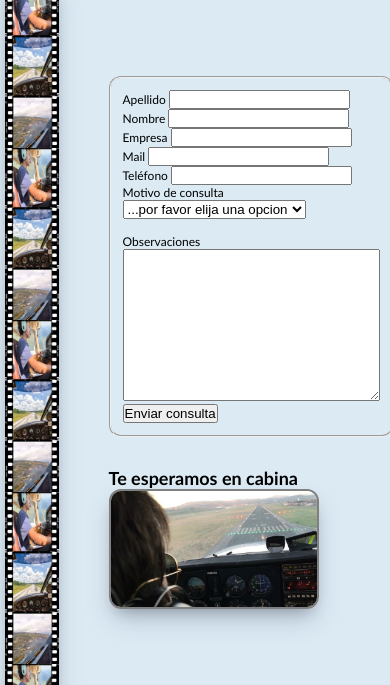
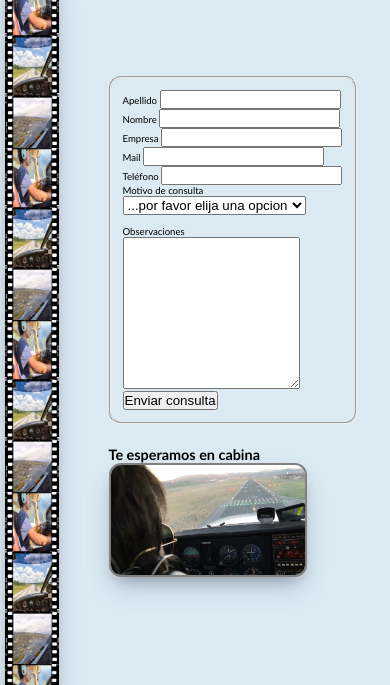
Before and after one commit to ArgusFink/all4sky-coder-dw58465, a plain HTML site: page pages/consultas.html in a window 390 px wide. Shown: the part 159-844 px from the top of the page. Drawn offline with Linux system fonts and the light colour scheme.

Commit message:
Ajuste formulario consultas

```diff
--- a/css/style.css
+++ b/css/style.css
@@ -377,7 +377,7 @@ header nav ul li a {
 #mainconsultas {
 
     grid-area: consultas;
-    margin-right: 15px;
+    margin-right: 20px;
 
 }
 
@@ -646,7 +646,7 @@ header nav ul li a {
 
     #mainconsultas {
 
-        font-size: 75%;
+        font-size: 60%;
 
     }
 
--- a/pages/consultas.html
+++ b/pages/consultas.html
@@ -82,7 +82,7 @@
                                 <br>
                                 <label for="observaciones">Observaciones</label>
                                 <br>
-                                <textarea name="" id="observaciones" cols="30" rows="10"></textarea>
+                                <textarea name="" id="observaciones" cols="20" rows="10"></textarea>
                             </div>
 
                             <input type="submit" value="Enviar consulta">
```
